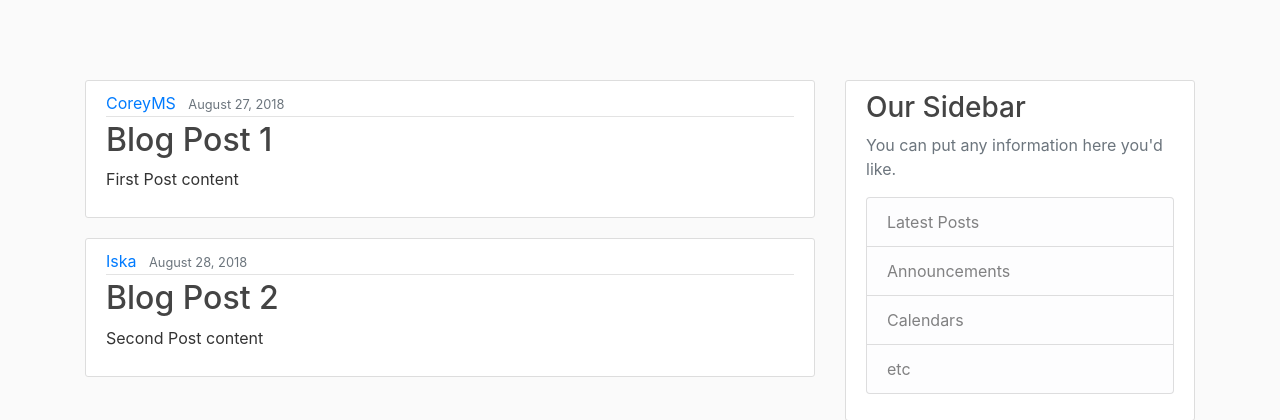
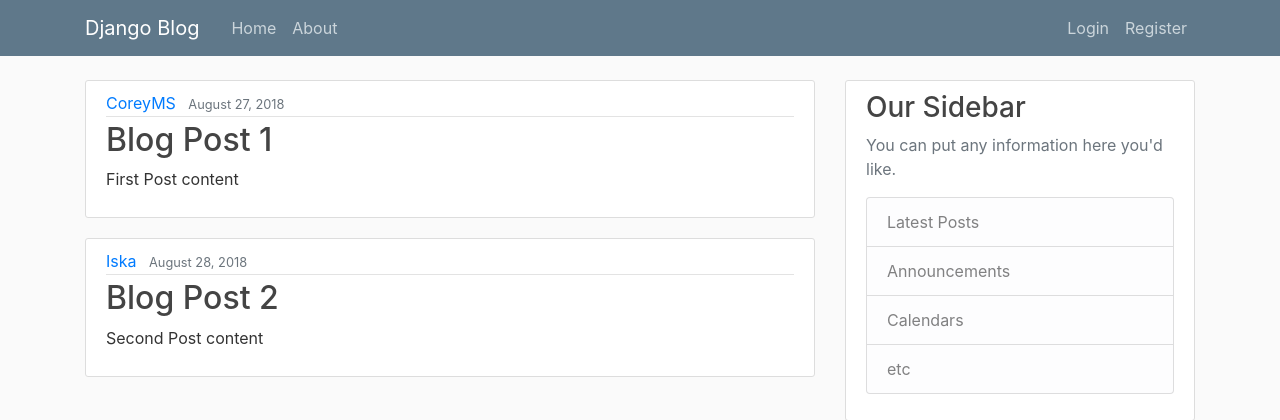
Before and after one commit to IskandarNabiev/PortfolioApp, a Django app: page / in a window 1280 px wide. Shown: the top 420 px of the page. Run offline with Django 3.2, Linux system fonts and the light colour scheme; some libraries are stand-ins or nearby versions.

Commit message:
Template added

```diff
--- a/blog/templates/blog/base.html
+++ b/blog/templates/blog/base.html
@@ -16,7 +16,27 @@
     {% endif %}
 </head>
 <body>
-
+<header class="site-header">
+  <nav class="navbar navbar-expand-md navbar-dark bg-steel fixed-top">
+    <div class="container">
+      <a class="navbar-brand mr-4" href="{% url 'blog-home' %}">Django Blog</a>
+      <button class="navbar-toggler" type="button" data-toggle="collapse" data-target="#navbarToggle" aria-controls="navbarToggle" aria-expanded="false" aria-label="Toggle navigation">
+      <span class="navbar-toggler-icon"></span>
+      </button>
+      <div class="collapse navbar-collapse" id="navbarToggle">
+        <div class="navbar-nav mr-auto">
+          <a class="nav-item nav-link" href="{% url 'blog-home' %}">Home</a>
+          <a class="nav-item nav-link" href="{% url 'blog-about' %}">About</a>
+        </div>
+        <!-- Navbar Right Side -->
+        <div class="navbar-nav">
+          <a class="nav-item nav-link" href="#">Login</a>
+          <a class="nav-item nav-link" href="#">Register</a>
+        </div>
+      </div>
+    </div>
+  </nav>
+</header>
 
 
 
```
